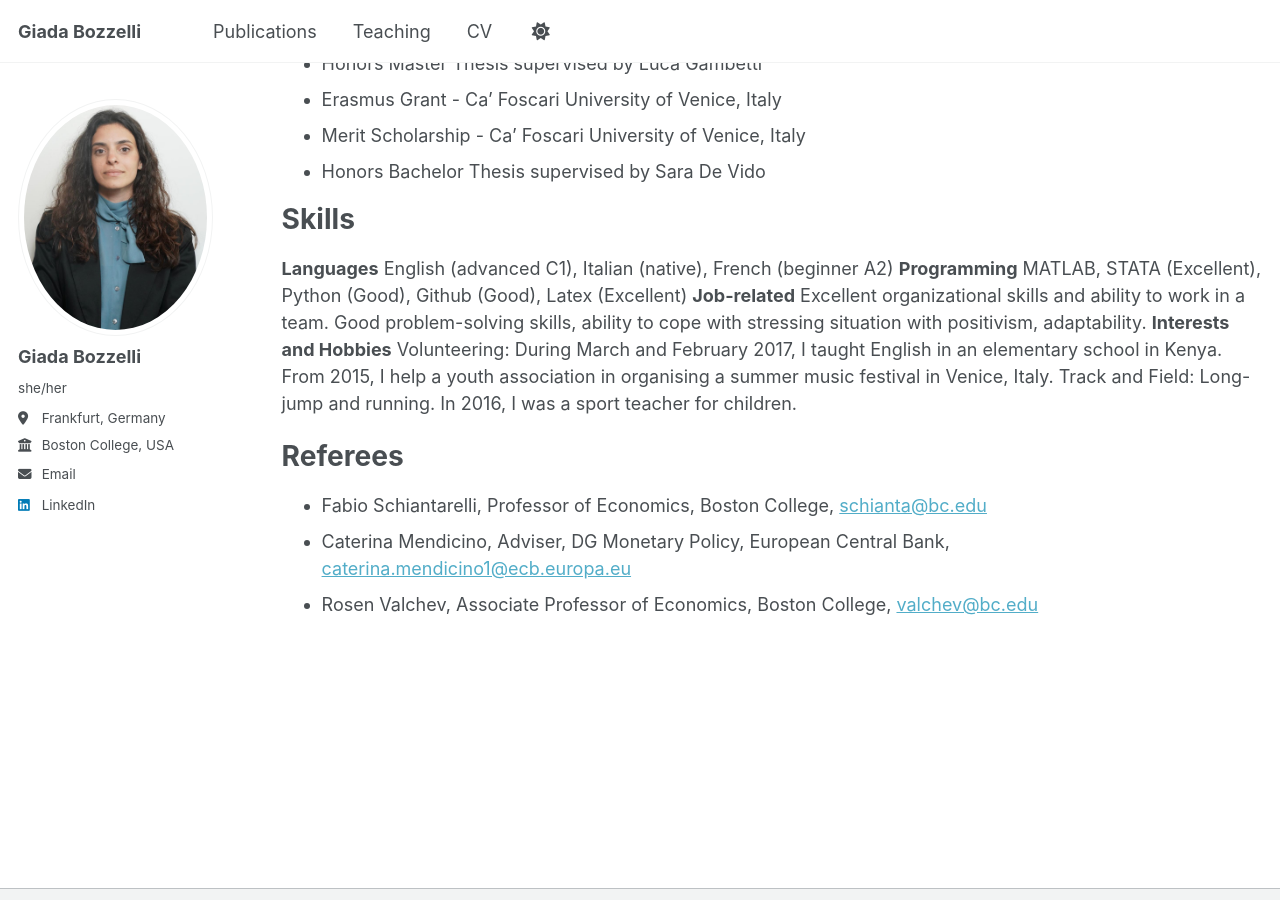
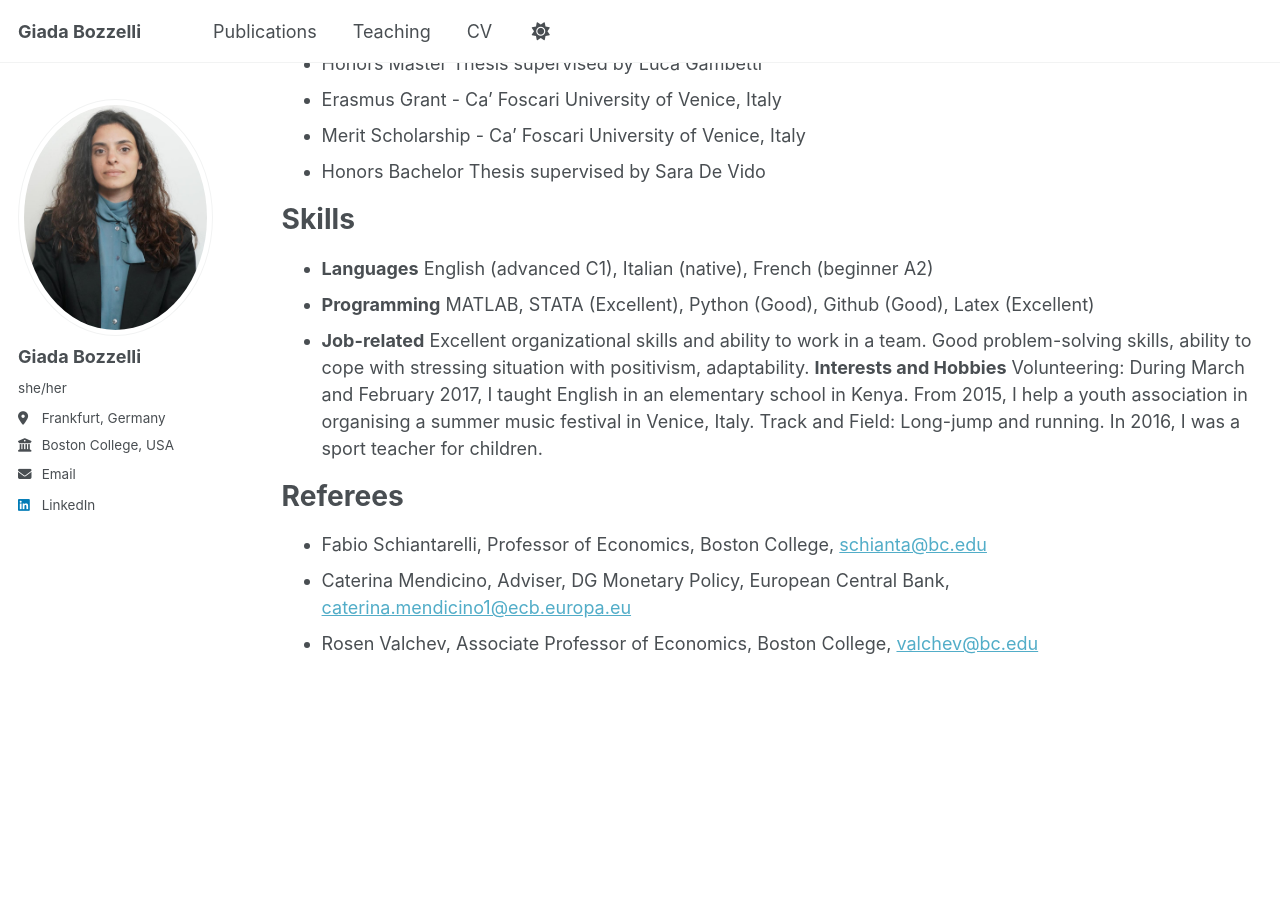
Before and after one commit to Gimmibozz/Gimmibozz.github.io, a Jekyll site: the page built from _pages/cv.md, in a window 1280 px wide and 900 px high, scrolled down 1681 px. Built offline with Jekyll 4.4.1, drawn with Linux system fonts in a browser that asks for light colours; a script that is not in the unit is left out.

Commit message:
Update cv.md

```diff
--- a/_pages/cv.md
+++ b/_pages/cv.md
@@ -59,9 +59,9 @@ Honors, Fellowships, Awards
 
 Skills
 ======
-**Languages** English (advanced C1), Italian (native), French (beginner A2)
-**Programming** MATLAB, STATA (Excellent), Python (Good), Github (Good), Latex (Excellent)
-**Job-related** Excellent organizational skills and ability to work in a team. Good problem-solving skills, ability to
+* **Languages** English (advanced C1), Italian (native), French (beginner A2)
+* **Programming** MATLAB, STATA (Excellent), Python (Good), Github (Good), Latex (Excellent)
+* **Job-related** Excellent organizational skills and ability to work in a team. Good problem-solving skills, ability to
 cope with stressing situation with positivism, adaptability.
 **Interests and Hobbies** Volunteering: During March and February 2017, I taught English in an elementary school in Kenya.
 From 2015, I help a youth association in organising a summer music festival in Venice, Italy.
```
